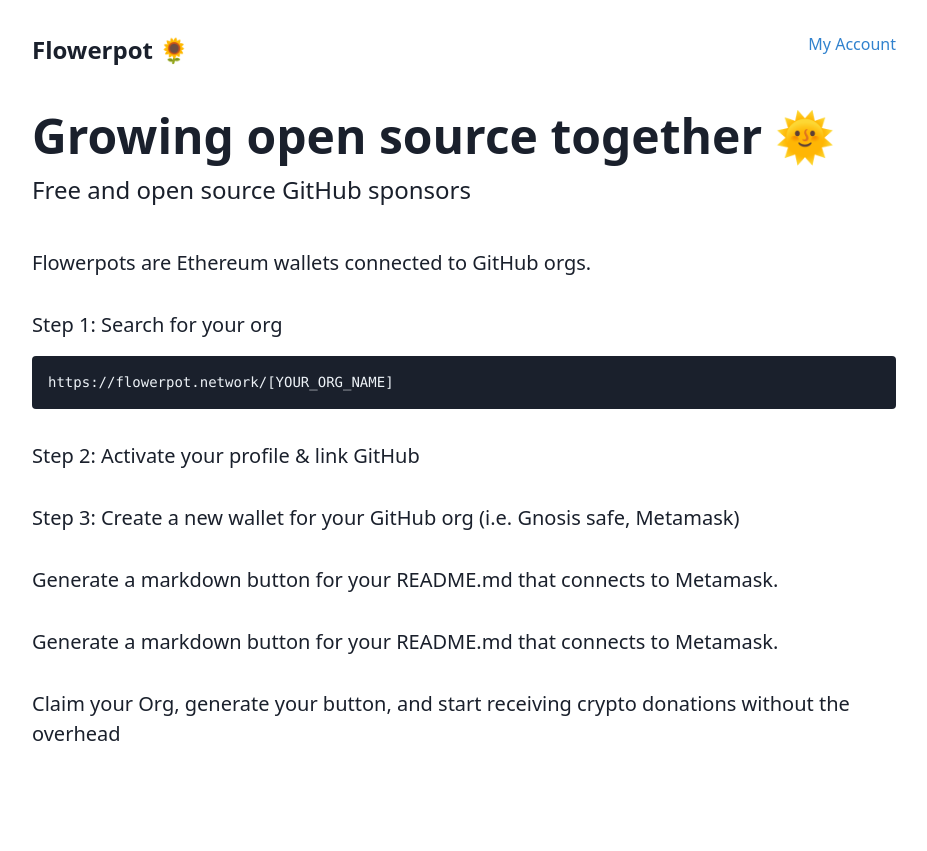
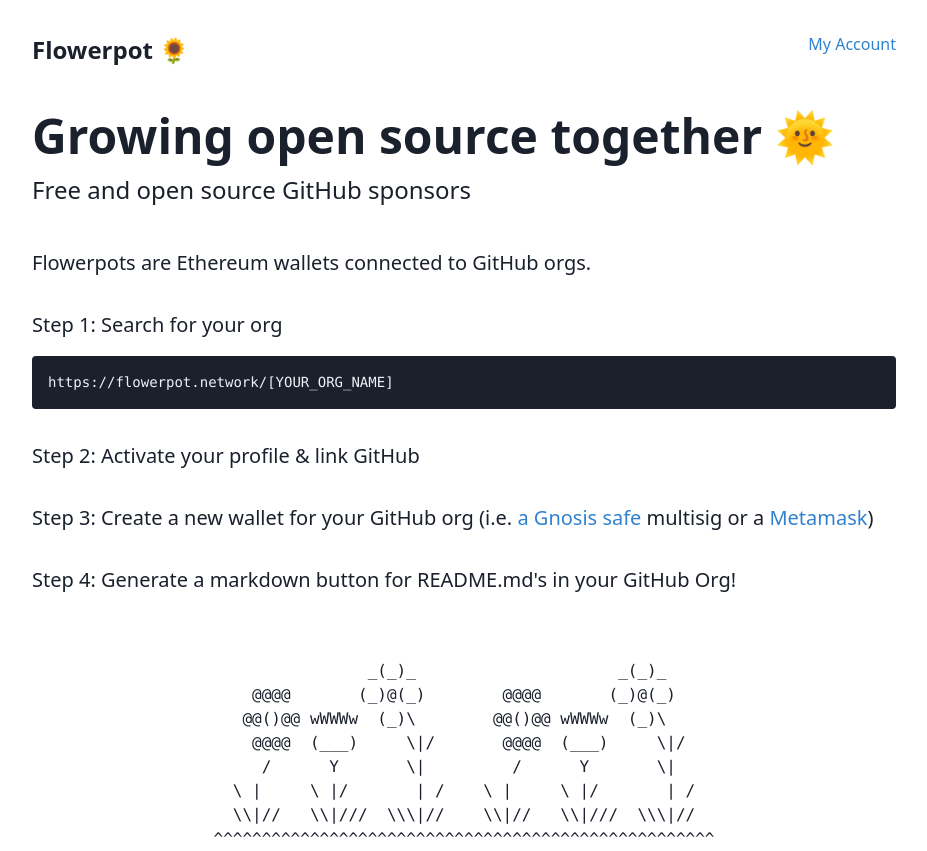
Before and after one commit to flowerpot-network/delta, a Next.js app: page / in a window 1280 px wide. Shown: the whole page, without its empty margins (176-1103 px from the left). Before the commit the page ends 800 px from the top, so only its background shows below. Built offline with nearby package versions, Linux system fonts and the light colour scheme.

Commit message:
front page edits

```diff
--- a/pages/account.js
+++ b/pages/account.js
@@ -118,8 +118,8 @@
       render={({ web3, accounts, contract }) => (
         <Layout>
           {/* <p>{accessToken}</p> */}
-          <h1 className="text-3xl font-bold block mb-6">Get started</h1>
-
+          <h1 className="text-3xl font-bold block mb-6">Set up your Orgs</h1>
+          <div className="">
             {!props.accounts[0] && (
               <button
                 onClick={onEnable}
@@ -128,7 +128,8 @@
                 Connect Metamask
               </button>
             )}
-
+          </div>
+          <div className="">
             {!accessToken && (
               <a
                 href="https://github.com/login/oauth/authorize?client_id=ee508729e6002c32d53b&redirect_uri=https://flowerpot.network/account&scope=read:org,user"
@@ -137,6 +138,7 @@
               Login with GitHub
               </a>
             )}
+          </div>
 
           <div className="lg:flex lg:-mx-2">
             {orgs &&
--- a/pages/index.js
+++ b/pages/index.js
@@ -19,16 +19,22 @@
     <p className="mb-4"> Step 2: Activate your profile & link GitHub</p>
   </div>
   <div className="text-xl mt-8">
-    <p className="mb-4"> Step 3: Create a new wallet for your GitHub org (i.e. Gnosis safe, Metamask) </p>
+    <p className="mb-4"> Step 3: Create a new wallet for your GitHub org (i.e. <a href="https://safe.gnosis.io/multisig">a Gnosis safe</a> multisig or a <a href="https://metamask.io/">Metamask</a>) </p>
   </div>
   <div className="text-xl mt-8">
-    <p> Generate a markdown button for your README.md that connects to Metamask.</p>
+    <p className="mb-4"> Step 4: Generate a markdown button for README.md's in your GitHub Org! </p>
   </div>
-  <div className="text-xl mt-8">
-    <p> Generate a markdown button for your README.md that connects to Metamask.</p>
-  </div>
-  <div className="text-xl mt-8">
-    <p> Claim your Org, generate your button, and start receiving crypto donations without the overhead </p>
+  <div className="container mt-16 flex justify-center mx-auto">
+    <section id="flowers">
+              <pre><code>                _(_)_                     _(_)_     </code></pre>
+              <pre><code>    @@@@       (_)@(_)        @@@@       (_)@(_)    </code></pre>
+              <pre><code>   @@()@@ wWWWw  (_)\        @@()@@ wWWWw  (_)\     </code></pre>
+              <pre><code>    @@@@  (___)     \|/       @@@@  (___)     \|/   </code></pre>
+              <pre><code>     /      Y       \|         /      Y       \|    </code></pre>
+              <pre><code>  \ |     \ |/       | /    \ |     \ |/       | /  </code></pre>
+              <pre><code>  \\|//   \\|///  \\\|//    \\|//   \\|///  \\\|//  </code></pre>
+              <pre><code>^^^^^^^^^^^^^^^^^^^^^^^^^^^^^^^^^^^^^^^^^^^^^^^^^^^^</code></pre>
+    </section>
   </div>
   </Layout>
 );
```
Lines whose indentation alone changed are shown as unchanged.
